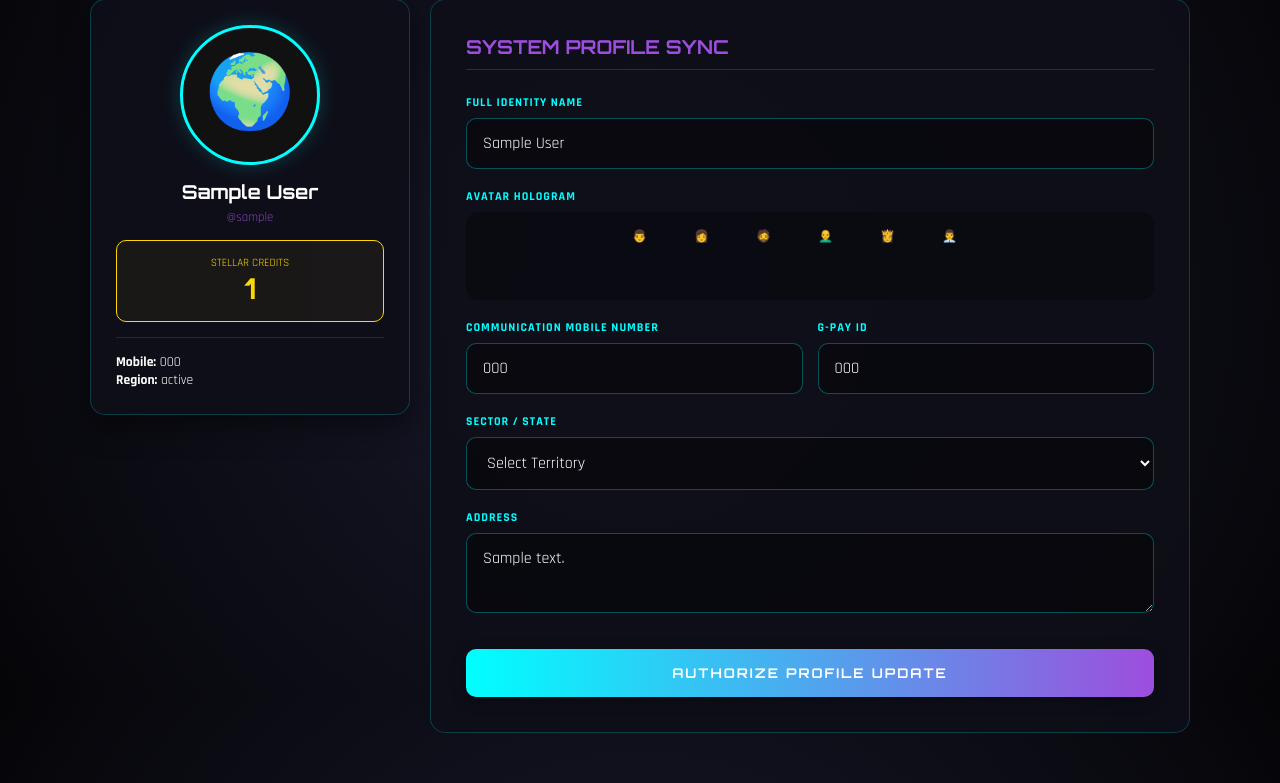
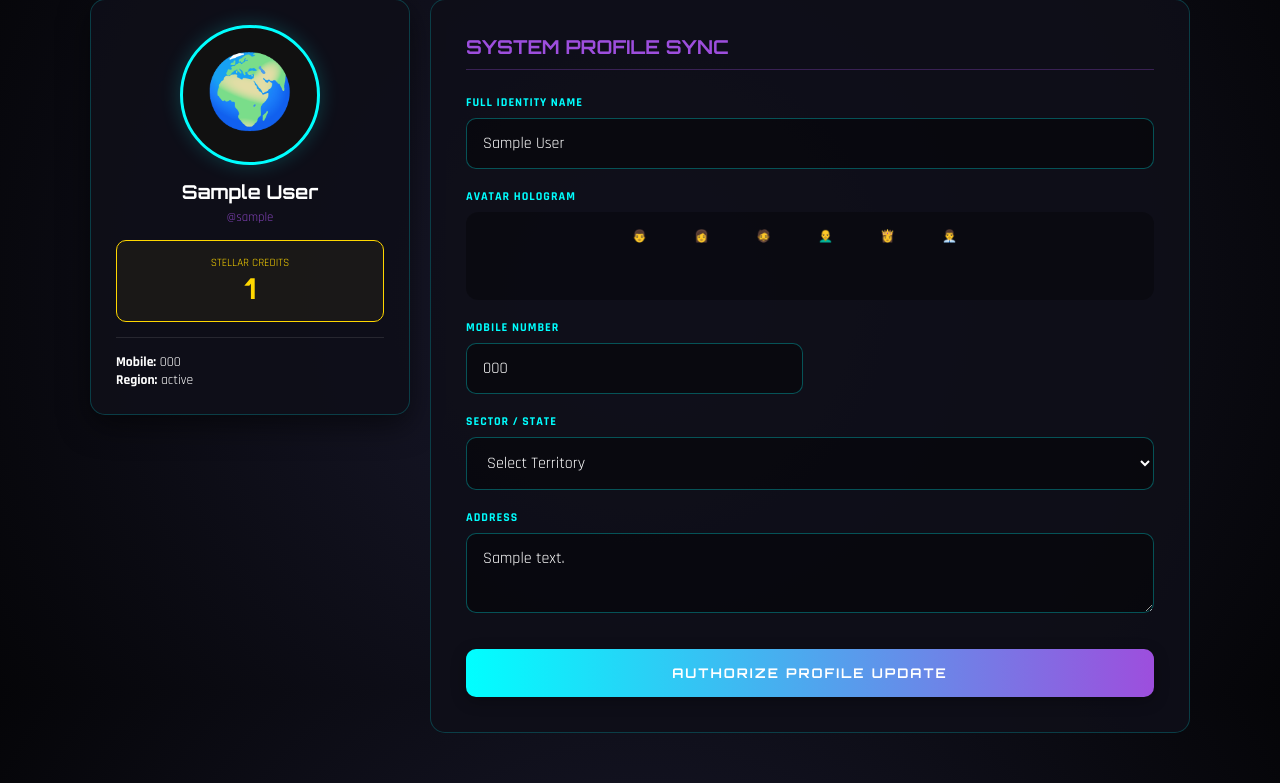
Before and after one commit to Sunandkumar1477/Astraden, a PHP site: page /profile.php in a window 1280 px wide. Shown: the part 107-890 px from the top of the page. Run offline with PHP 8.4, Linux system fonts and the light colour scheme; the visitor is signed in with stand-in values (Sample User, id 1); tables that the repository leaves empty hold one stand-in row (values such as "Sample post"); data that the repository does not hold is empty.

Commit message:
Add Profile

```diff
--- a/profile.php
+++ b/profile.php
@@ -415,13 +415,13 @@ $indian_states = ['Andhra Pradesh', 'Arunachal Pradesh', 'Assam', 'Bihar', 'Chha
 
                 <div style="display:grid; grid-template-columns: 1fr 1fr; gap: 15px;">
                     <div class="form-group">
-                        <label>Communication Mobile Number</label>
+                        <label>Mobile Number</label>
                         <input type="text" name="phone_pay" class="form-control" value="<?php echo htmlspecialchars($profile['phone_pay_number'] ?? ''); ?>" placeholder="Enter communication mobile number">
                     </div>
-                    <div class="form-group">
+                    <!-- <div class="form-group">
                         <label>G-Pay ID</label>
                         <input type="text" name="google_pay" class="form-control" value="<?php echo htmlspecialchars($profile['google_pay_number'] ?? ''); ?>">
-                    </div>
+                    </div> -->
                 </div>
 
                 <div class="form-group">
```
